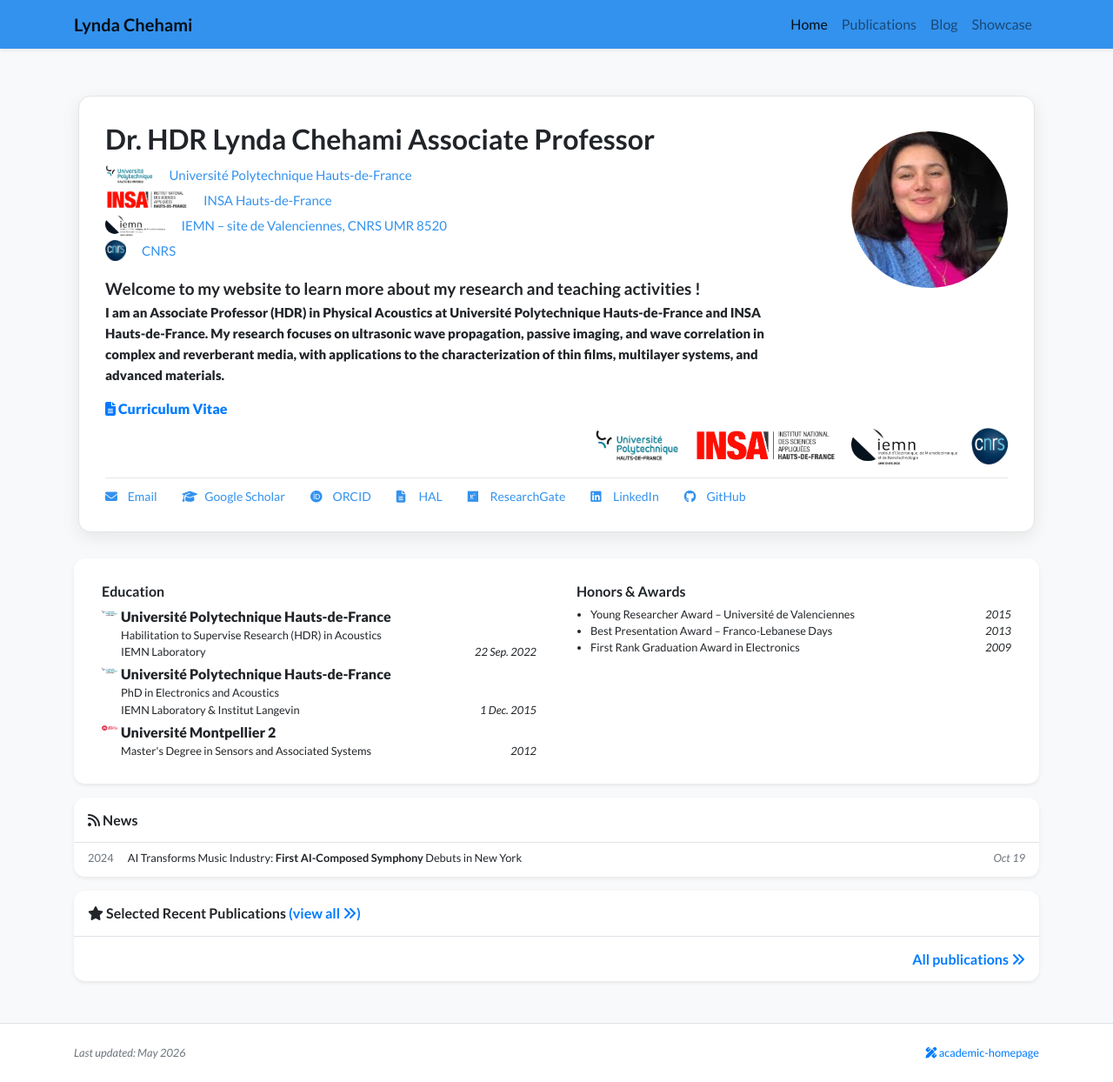
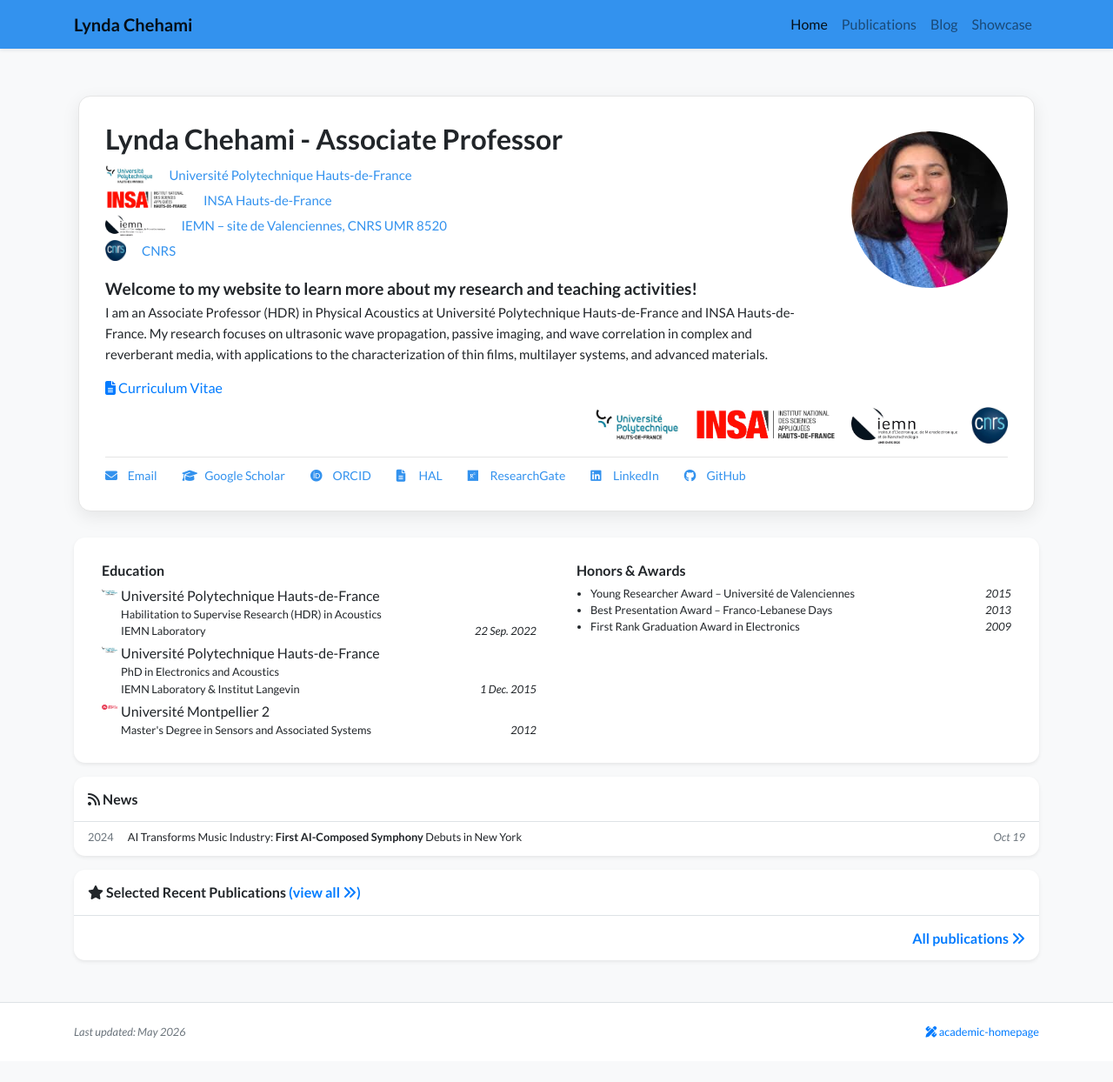
Before and after one commit to lchehami/lchehami.github.io, a Jekyll site: the page built from index.html, in a window 1280 px wide and 1244 px high. Shown: the whole window at 87% size. Built offline with Jekyll 4.4.1, drawn with Linux system fonts in a browser that asks for light colours; nearby versions of some CDN libraries; a style sheet for code colours, icons or effects is not loaded.

Commit message:
Update index.html

```diff
--- a/index.html
+++ b/index.html
@@ -14,7 +14,7 @@
 
     <div class="hero-text">
 
-      <h1>Dr. HDR Lynda Chehami Associate Professor</h1>
+      <h1>Lynda Chehami - Associate Professor</h1>
 
      <a href="https://www.uphf.fr/" target="_blank" class="affiliation">
   <img src="{{ site.baseurl }}/assets/images/badges/uphf.png" class="aff-logo">
@@ -36,14 +36,15 @@
   CNRS
 </a>
 
-      <div class="bio-title">
-        <strong>Welcome to my website to learn more about my research and teaching activities !<strong>
-      </div>
+<div class="bio-title">
+  <strong>Welcome to my website to learn more about my research and teaching activities!</strong>
+</div>
 
-      <p class="bio">
-I am an Associate Professor (HDR) in Physical Acoustics at Université Polytechnique Hauts-de-France and INSA Hauts-de-France. My research focuses on ultrasonic wave propagation, passive imaging, and wave correlation in complex and reverberant media, with applications to the characterization of thin films,
-        multilayer systems, and advanced materials.
-      </p>
+<p class="bio">
+  I am an Associate Professor (HDR) in Physical Acoustics at Université Polytechnique Hauts-de-France and INSA Hauts-de-France.
+  My research focuses on ultrasonic wave propagation, passive imaging, and wave correlation in complex and reverberant media,
+  with applications to the characterization of thin films, multilayer systems, and advanced materials.
+</p>
 
       <a class="cv-link" href="https://cv.hal.science/lynda-chehami" target="_blank">
         <i class="fa-solid fa-file-lines"></i> Curriculum Vitae
```
